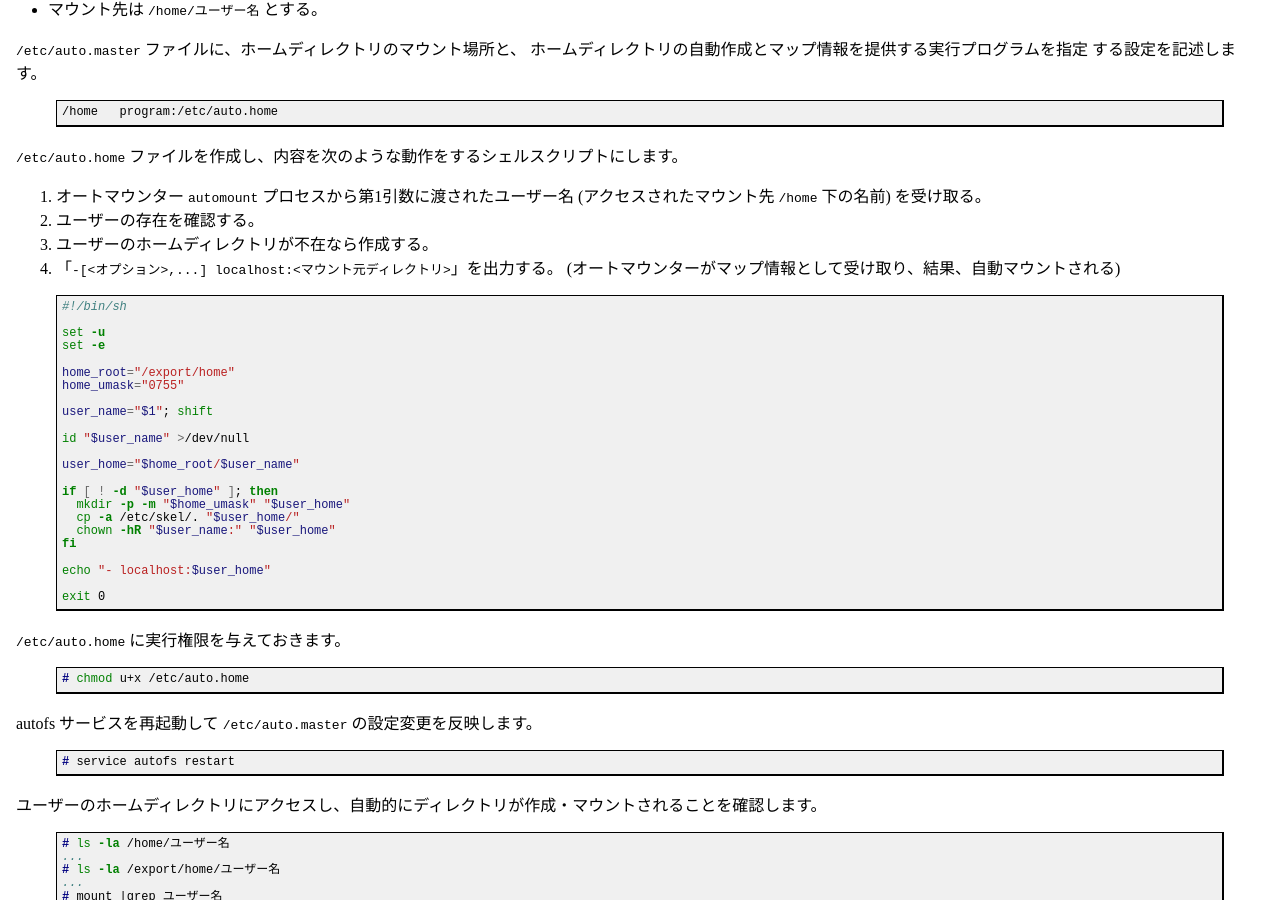
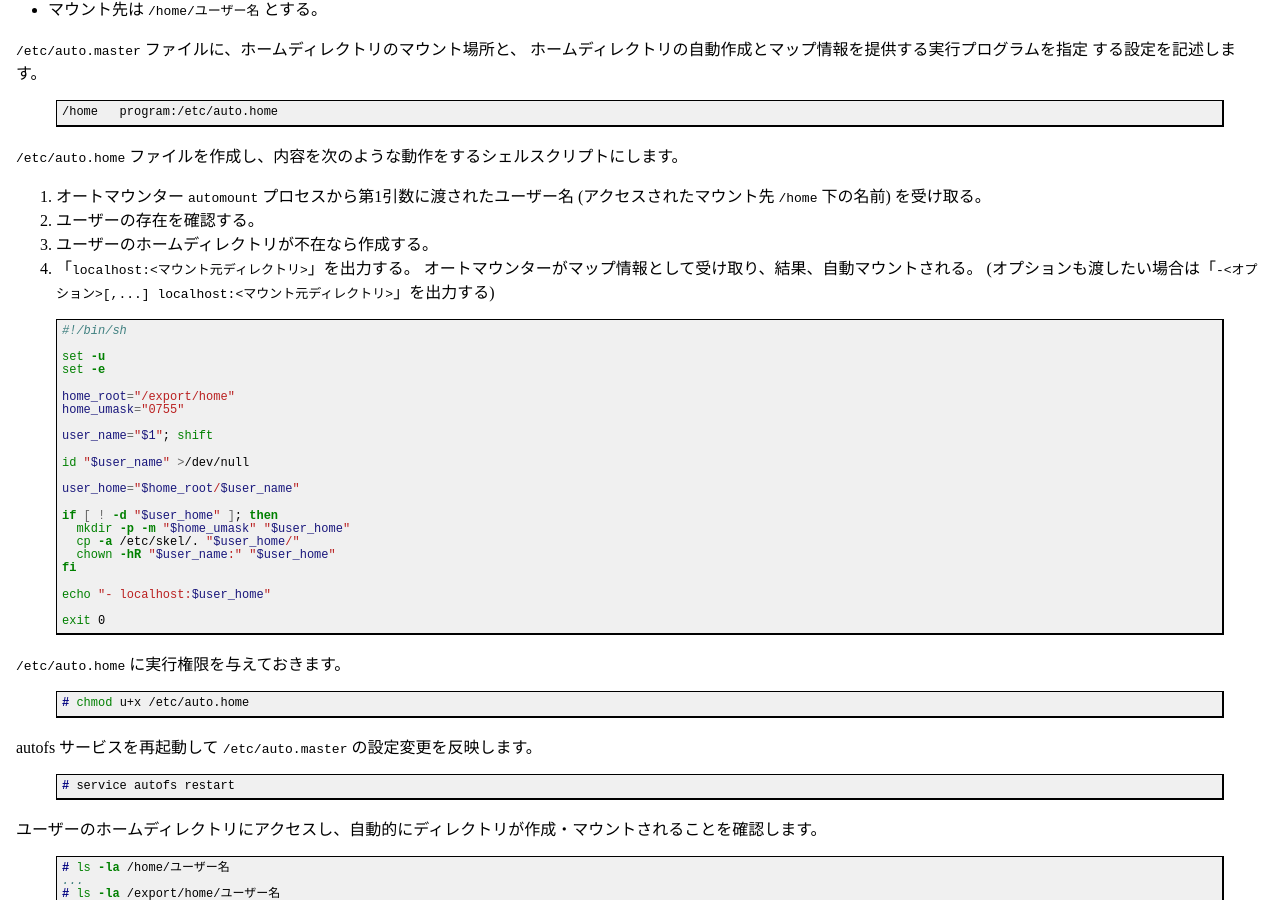
Before and after one commit to fumiyas/fumiyas.github.io, a Jekyll site: the page built from linux/autofs.md, in a window 1280 px wide and 900 px high, scrolled down 646 px. Built offline with Jekyll 4.4.1, drawn with Linux system fonts in a browser that asks for light colours; Markdown is read by kramdown in place of the engine named in the settings; comment, search, counter and statistics services are not loaded.

Commit message:
linux/autofs: auto.home: オプションの有無で出力を使い分け。

```diff
--- a/linux/autofs.md
+++ b/linux/autofs.md
@@ -59,8 +59,9 @@ LDAP サーバーでユーザー情報を管理している場合など、
      (アクセスされたマウント先 `/home` 下の名前) を受け取る。
   2. ユーザーの存在を確認する。
   3. ユーザーのホームディレクトリが不在なら作成する。
-  4. 「`-[<オプション>,...] localhost:<マウント元ディレクトリ>`」を出力する。
-     (オートマウンターがマップ情報として受け取り、結果、自動マウントされる)
+  4. 「`localhost:<マウント元ディレクトリ>`」を出力する。
+     オートマウンターがマップ情報として受け取り、結果、自動マウントされる。
+     (オプションも渡したい場合は「`-<オプション>[,...] localhost:<マウント元ディレクトリ>`」を出力する)
 
 {% highlight sh %}
 #!/bin/sh
```
